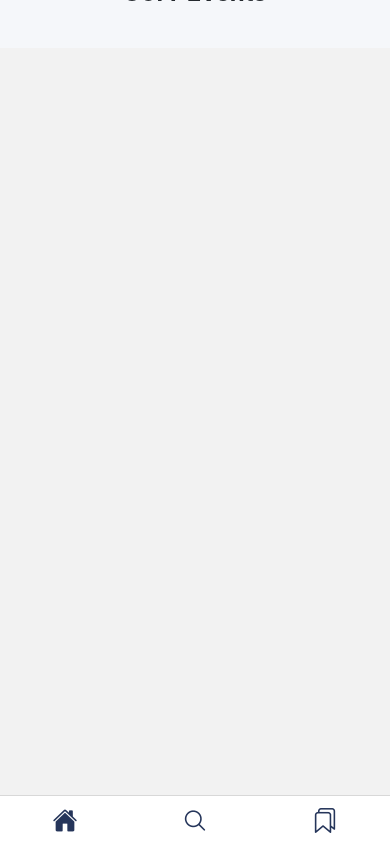
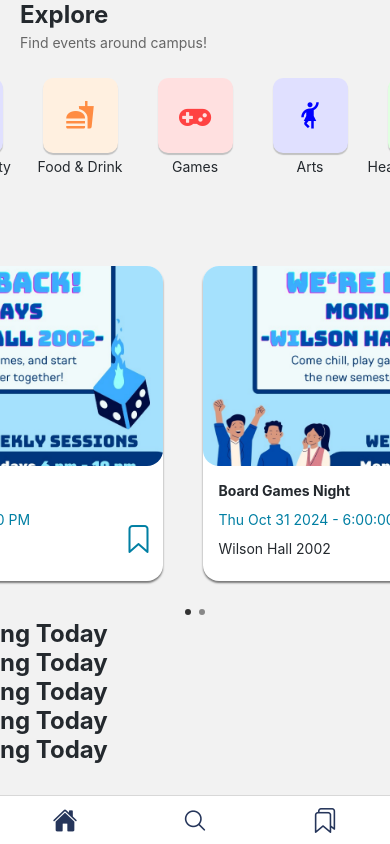
Before and after one commit to klichen/eventnest, a React Native app in the folder frontend-native/: screen / in a window 390 px wide. Built offline with nearby package versions, Linux system fonts and the light colour scheme.

Commit message:
home page almost done

```diff
--- a/frontend-native/package.json
+++ b/frontend-native/package.json
@@ -13,8 +13,9 @@
     "@expo/metro-runtime": "~3.2.1",
     "@react-native-async-storage/async-storage": "1.23.1",
     "@react-navigation/bottom-tabs": "^6.5.20",
-    "@react-navigation/native": "^6.1.17",
+    "@react-navigation/native": "^6.1.18",
     "@react-navigation/native-stack": "^6.9.26",
+    "@react-navigation/stack": "^6.4.1",
     "date-fns": "^3.6.0",
     "expo": "^51.0.9",
     "expo-status-bar": "~1.12.1",
--- a/frontend-native/src/screens/HomeScreen.js
+++ b/frontend-native/src/screens/HomeScreen.js
@@ -1,108 +1,198 @@
-import { FlatList, View, StyleSheet } from 'react-native';
+import React, { useState, useRef } from 'react';
+import { FlatList, View, StyleSheet, Dimensions, TouchableWithoutFeedback, TouchableOpacity, ScrollView } from 'react-native';
 import EventCard from '../components/EventCard';
 import Constants from 'expo-constants';
 import Text from '../components/atomics/Text';
-import Button from '../components/atomics/Button';
-import { useEffect, useState } from 'react';
-import useRepositories from '../hooks/useRepositories';
-import DateFilterBtn from '../components/DateFilterBtn';
+import FontAwesomeIcon from 'react-native-vector-icons/FontAwesome';
+import MaterialCommunityIcons from 'react-native-vector-icons/MaterialCommunityIcons';
+
+const { width } = Dimensions.get('window');
 
 const styles = StyleSheet.create({
   container: {
-    flex: 0,
     alignItems: 'center',
     justifyContent: 'center',
     paddingTop: Constants.statusBarHeight,
-    backgroundColor: '#f5f7fa',
-    paddingBottom: 48
+    paddingBottom: 20,
+  },
+  pagination: {
+    flexDirection: 'row',
+    alignSelf: 'center',
+  },
+  dot: {
+    height: 6,
+    width: 6,
+    borderRadius: 5,
+    backgroundColor: '#888',
+    margin: 4,
+  },
+  activeDot: {
+    backgroundColor: '#333',
+  },
+  eventItem: {
+    width: width - 40,
+    marginHorizontal: 20,
+  },
+  heading: {
+    alignSelf: 'flex-start',
+    paddingLeft: 20,
+    fontSize: 24,
+    fontWeight: 'bold',
+  },
+  subHeading: {
+    alignSelf: 'flex-start',
+    paddingLeft: 20,
+    fontSize: 14,
+    fontWeight: 'normal',
+    color: '#666',
+    marginTop: 5,
+  },
+  keywordContainer: {
+    width: '100%',
+    height: 150,
+    marginTop: 0,
+    marginBottom: 20,
+    justifyContent: 'center',
+  },
+  keywordBox: {
+    width: 75,
+    height: 75,
+    marginHorizontal: 20,
+    borderWidth: 0,
+    borderColor: 'black',
+    borderRadius: 10,
+    alignItems: 'center',
+    justifyContent: 'center',
+    shadowColor: 'rgba(0, 0, 0, 0.2)',
+    shadowOffset: { width: 0, height: 2 },
+    shadowOpacity: 1,
+    shadowRadius: 1,
+  },
+  keywordTextContainer: {
+    alignItems: 'center',
+    marginTop: 5,
+  },
+  keywordText: {
+    textAlign: 'center',
   },
 });
 
-// mock event data
 const date1 = new Date('2024-10-31T18:00:00');
 const events = [
   {
-        id: "e1",
-        title: "Board Games Night",
+    id: 'e1',
+    title: 'Board Games Night',
     dateTime: date1,
-        location: "Wilson Hall 2002",
-        imageLink: 'tbd'
+    location: 'Wilson Hall 2002',
+    imageLink: 'tbd',
   },
   {
-        id: "e2",
-        title: "Board Games Night",
+    id: 'e2',
+    title: 'Board Games Night',
     dateTime: date1,
-        location: "Wilson Hall 2002",
-        imageLink: 'tbd'
+    location: 'Wilson Hall 2002',
+    imageLink: 'tbd',
   },
-    {
-        id: "e3",
-        title: "Board Games Night",
-        dateTime: date1,
-        location: "Wilson Hall 2002",
-        imageLink: 'tbd'
-    },
-    {
-        id: "e4",
-        title: "Board Games Night",
-        dateTime: date1,
-        location: "Wilson Hall 2002",
-        imageLink: 'tbd'
-    },
-    {
-        id: "e5",
-        title: "Board Games Night",
-        dateTime: date1,
-        location: "Wilson Hall 2002",
-        imageLink: 'tbd'
-    },
-    {
-        id: "e6",
-        title: "Board Games Night",
-        dateTime: date1,
-        location: "Wilson Hall 2002",
-        imageLink: 'tbd'
-    },
-]
+];
 
-const EventItem = ({ item }) => <EventCard title={item.title} location={item.location} dateTime={item.dateTime} imageLink={item.imageLink} id={item.id} />;
+const keywords = [
+  { label: 'Sports', icon: 'soccer-ball-o', library: 'FontAwesome', color: '#000077', backgroundColor: '#E0E0E0' },
+  { label: 'Social & Party', icon: 'users', library: 'FontAwesome', color: '#000077', backgroundColor: '#E0E0FF' },
+  { label: 'Food & Drink', icon: 'food', library: 'MaterialCommunityIcons', color: '#FF8C42', backgroundColor: '#FFF0E0' },
+  { label: 'Games', icon: 'gamepad', library: 'FontAwesome', color: '#FF4242', backgroundColor: '#FFE0E0' },
+  { label: 'Arts', icon: 'human-female-dance', library: 'MaterialCommunityIcons', color: 'blue', backgroundColor: '#E0E0FF' },
+  { label: 'Health & Wellness', icon: 'heartbeat', library: 'FontAwesome', color: '#27ae60', backgroundColor: '#E0FFE0' },
+  { label: 'Technology', icon: 'laptop', library: 'FontAwesome', color: '#34495e', backgroundColor: '#E0E0E0' },
+];
+
+const EventItem = ({ item }) => (
+  <View style={styles.eventItem}>
+    <EventCard
+      title={item.title}
+      location={item.location}
+      dateTime={item.dateTime}
+      imageLink={item.imageLink}
+      id={item.id}
+    />
+  </View>
+);
+
+const KeywordItem = ({ item, navigation }) => {
+  const IconComponent = item.library === 'FontAwesome' ? FontAwesomeIcon : MaterialCommunityIcons;
+  return (
+    <View>
+      <TouchableOpacity
+        style={[styles.keywordBox, { backgroundColor: item.backgroundColor }]}
+        onPress={() => {
+          console.log(`Navigating to Search with keyword: ${item.label}`);
+          navigation.navigate('SearchStack', { screen: 'Search', params: { keyword: item.label } });
+        }}
+      >
+        <IconComponent name={item.icon} size={30} color={item.color} />
+      </TouchableOpacity>
+      <View style={styles.keywordTextContainer}>
+        <Text style={styles.keywordText}>{item.label}</Text>
+      </View>
+    </View>
+  );
+};
 
 const HomeScreen = ({ navigation }) => {
-//   const { repositories } = useRepositories();
-  // fetching is done in hooks
-  // const [repositories, setRepositories] = useState();
+  const [currentIndex, setCurrentIndex] = useState(0);
+  const flatListRef = useRef(null);
 
-  // const fetchRepositories = async () => {
-  //   // Replace the IP address part with your own IP address!
-  //   const response = await fetch('http://100.66.134.233:5000/api/repositories');
-  //   const json = await response.json();
-
-  //   console.log(json);
-
-  //   setRepositories(json);
-  // };
-
-  // useEffect(() => {
-  //   fetchRepositories();
-  // }, []);
-
-//   const repositoryNodes = repositories
-//     ? repositories.edges.map(edge => edge.node)
-//     : [];
-
+  const onScroll = (event) => {
+    const contentOffsetX = event.nativeEvent.contentOffset.x;
+    const index = Math.round(contentOffsetX / width);
+    setCurrentIndex(index);
+  };
 
   return (
     <View style={styles.container}>
-        <Text fontSize="heading" fontWeight="bold">UofT Events</Text>
+      <Text style={styles.heading}>Explore</Text>
+      <Text style={styles.subHeading}>Find events around campus!</Text>
+      <ScrollView>
+        <View style={styles.keywordContainer}>
+          <FlatList
+            data={keywords}
+            horizontal
+            showsHorizontalScrollIndicator={true}
+            renderItem={({ item }) => <KeywordItem item={item} navigation={navigation} />}
+            keyExtractor={(item, index) => index.toString()}
+            contentContainerStyle={{ alignItems: 'center' }}  // Center items vertically
+          />
+        </View>
+        <Text style={styles.heading}>Recently Added</Text>
+        <TouchableWithoutFeedback>
           <FlatList
             data={events}
-        // ItemSeparatorComponent={ItemSeparator}
-        // other props
-        // contentContainerStyle={{ flex: 1, alignSelf: "stretch" }}
-        showsVerticalScrollIndicator={false}
-        style={{ width: "100%", paddingHorizontal: 24, marginTop: 16 }}
-        renderItem={EventItem}
+            horizontal
+            pagingEnabled
+            showsHorizontalScrollIndicator={false}
+            renderItem={({ item }) => <EventItem item={item} />}
+            keyExtractor={(item) => item.id}
+            onScroll={onScroll}
+            ref={flatListRef}
+            style={{ marginTop: 16 }}
           />
+        </TouchableWithoutFeedback>
+        <View style={styles.pagination}>
+          {events.map((_, index) => (
+            <View
+              key={index}
+              style={[
+                styles.dot,
+                currentIndex === index && styles.activeDot,
+              ]}
+            />
+          ))}
+        </View>
+        <Text style={styles.heading}>What's Happening Today</Text>
+        <Text style={styles.heading}>What's Happening Today</Text>
+        <Text style={styles.heading}>What's Happening Today</Text>
+        <Text style={styles.heading}>What's Happening Today</Text>
+        <Text style={styles.heading}>What's Happening Today</Text>
+      </ScrollView>
     </View>
   );
 };
```
Also changed, not shown: 1 other file (tests, documents, lock files or other folders). Lines whose indentation alone changed are shown as unchanged.
